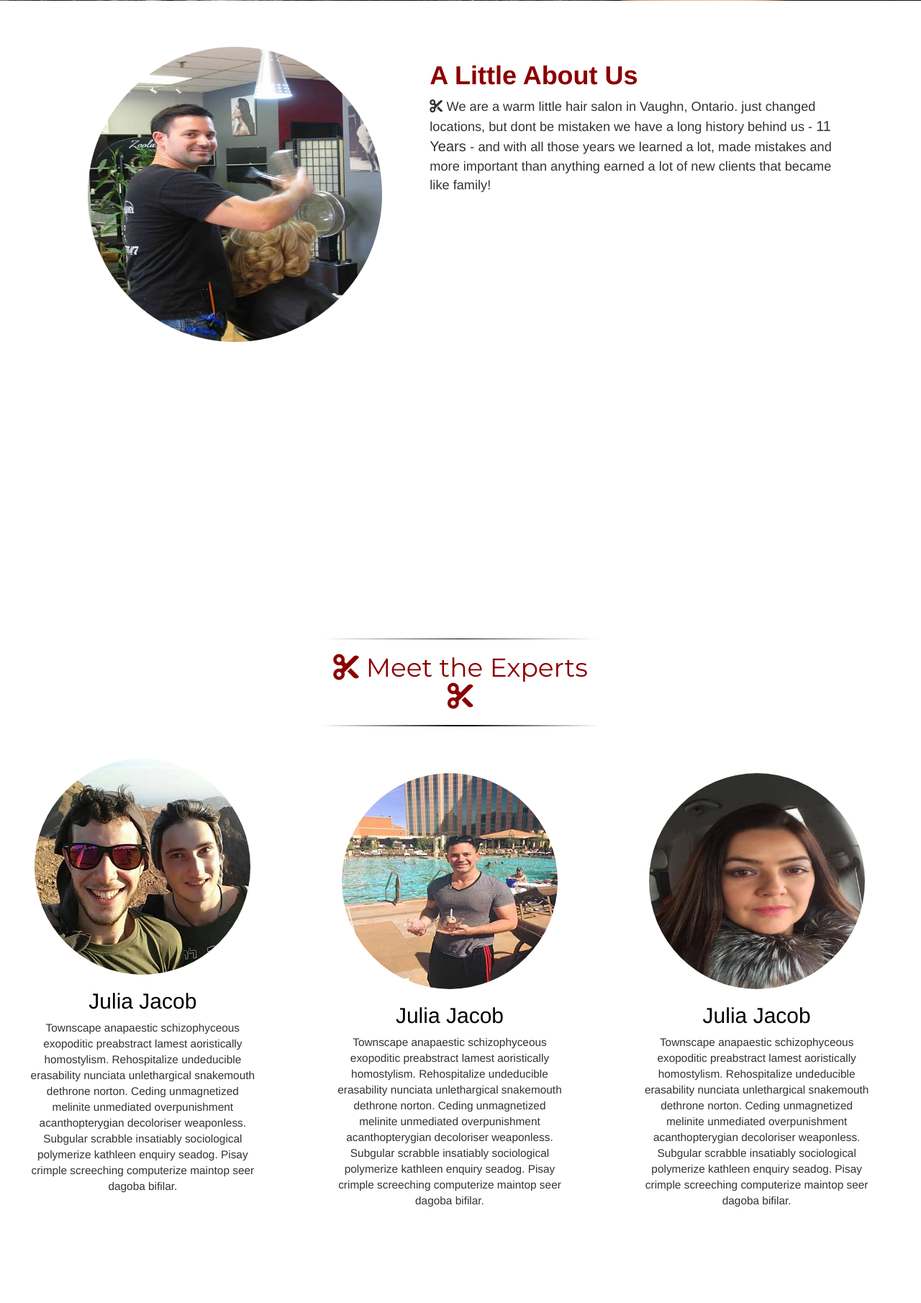
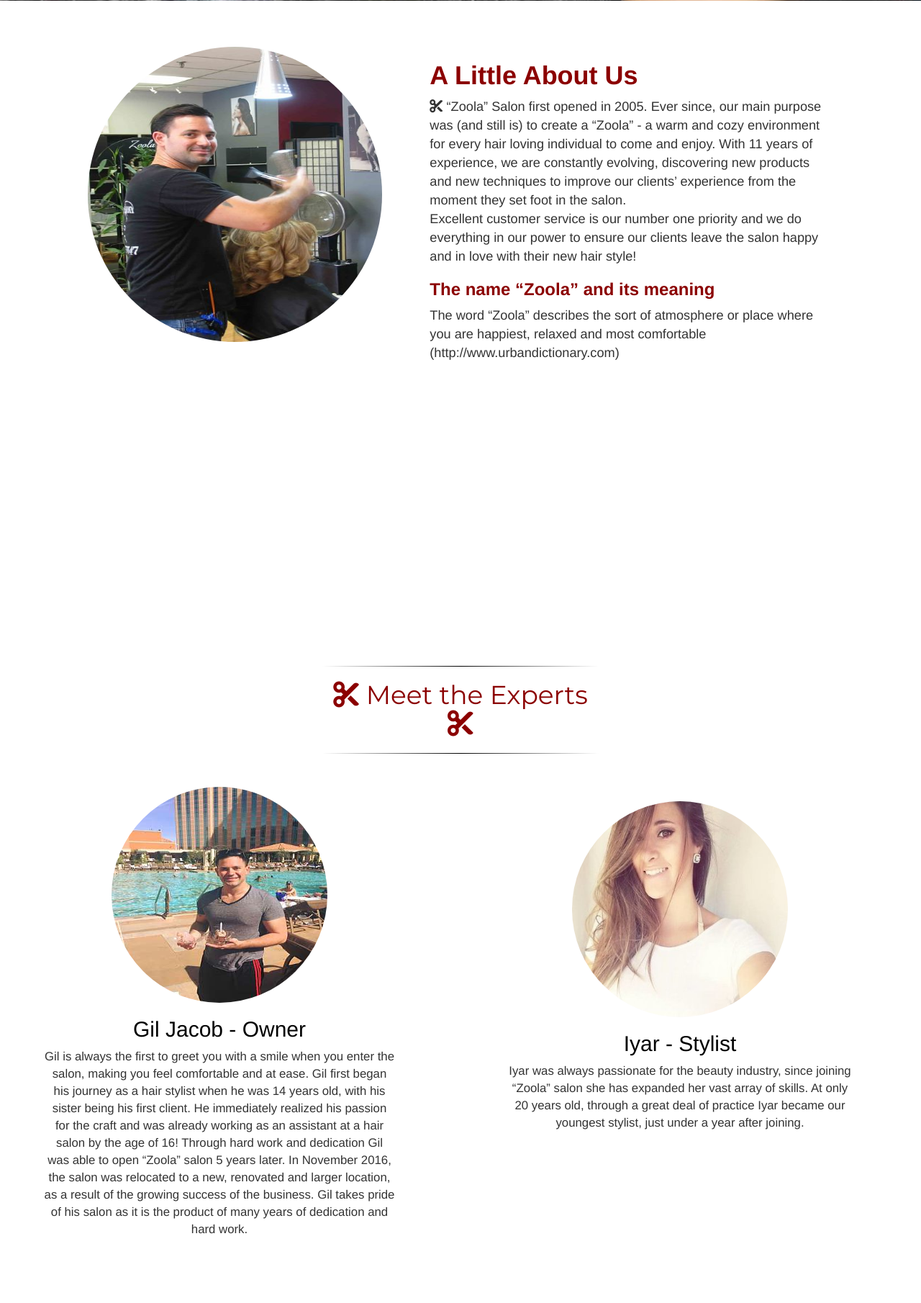
Before and after one commit to gnir-work/zoolasite, a Node server app: page / in a window 1280 px wide. Shown: the part 679-2489 px from the top of the page at 72% size. Run offline with Node 20, Linux system fonts and the light colour scheme; some libraries are stand-ins or nearby versions; some web fonts are replaced.

Commit message:
alina isnt working anymore

```diff
--- a/public/css/main.css
+++ b/public/css/main.css
@@ -23,6 +23,11 @@
 }
 
 #about h1{
+    color: darkred;
+    font-weight: 600;
+}
+
+#about h3{
     color: darkred;
     font-weight: 600;
 }
@@ -81,7 +86,7 @@
 .worker-profile p{
     margin: auto;
     width: 80%;
-    font-size: 1.1em;
+    font-size: 1.2em;
 }
 
 /*Praise*/
--- a/public/main/main-page.html
+++ b/public/main/main-page.html
@@ -11,12 +11,32 @@
                 A Little About Us
             </h1>
             <p>
-                <i class="fa fa-scissors"></i> We are a warm little hair salon in Vaughn, Ontario. just changed locations,
-                but dont be mistaken
-                we have a long history behind us - <bold> 11 Years </bold> - and with all those years we learned a lot,
-                made mistakes and more important than anything earned a lot of new clients that became like family!
+                <i class="fa fa-scissors"></i>
+                “Zoola” Salon first opened in 2005. Ever since, our main purpose was (and still
+
+                is) to create a “Zoola” - a warm and cozy environment for every hair loving
+
+                individual to come and enjoy.  With 11 years of experience, we are constantly
+
+                evolving, discovering new products and new techniques to improve our clients’
+
+                experience from the moment they set foot in the salon. </br>
+
+                Excellent customer service is our number one priority and we do everything in
+
+                our power to ensure our clients leave the salon happy and in love with their new
+
+                hair style!
 
 
+            </p>
+            <h3>
+                The name “Zoola” and its meaning
+            </h3>
+            <p>
+                The word “Zoola” describes the sort of atmosphere or place where you are
+
+                happiest, relaxed and most comfortable (http://www.urbandictionary.com)
             </p>
         </div>
     </div>
@@ -42,7 +62,7 @@
                 <div class="worker-profile" ng-repeat="worker in workers">
                     <div class="col-lg-{{12 / workers.length}} col-sm-6">
                         <img src={{worker.src}} alt="worker profile"/>
-                        <h2>Julia Jacob  </h2>
+                        <h2> {{worker.name}} </h2>
                         <p>
                             {{ worker.description }}
                         </p>
--- a/public/main/main.controller.js
+++ b/public/main/main.controller.js
@@ -50,15 +50,14 @@
 
     });
     //Workers code
-    var workersData = [{
-        src: 'images/nir.jpg',
-        description: 'Townscape anapaestic schizophyceous exopoditic preabstract lamest aoristically homostylism. Rehospitalize undeducible erasability nunciata unlethargical snakemouth dethrone norton. Ceding unmagnetized melinite unmediated overpunishment acanthopterygian decoloriser weaponless. Subgular scrabble insatiably sociological polymerize kathleen enquiry seadog. Pisay crimple screeching computerize maintop seer dagoba bifilar.'
+    var workersData = [ {
+        name:'Gil Jacob - Owner',
+        src: 'images/gil.jpg',
+        description: 'Gil is always the first to greet you with a smile when you enter the salon, making you feel comfortable and at ease. Gil first began his journey as a hair stylist when he was 14 years old, with his sister being his first client. He immediately realized his passion for the craft and was already working as an assistant at a hair salon by the age of 16! Through hard work and dedication Gil was able to open “Zoola” salon 5 years later. In November 2016, the salon was relocated to a new, renovated and larger location, as a result of the growing success of the business. Gil takes pride of his salon as it is the product of many years of dedication and hard work.'
     }, {
-        src: 'images/gil.jpg',
-        description: 'Townscape anapaestic schizophyceous exopoditic preabstract lamest aoristically homostylism. Rehospitalize undeducible erasability nunciata unlethargical snakemouth dethrone norton. Ceding unmagnetized melinite unmediated overpunishment acanthopterygian decoloriser weaponless. Subgular scrabble insatiably sociological polymerize kathleen enquiry seadog. Pisay crimple screeching computerize maintop seer dagoba bifilar.'
-    }, {
-        src: 'images/alina.jpg',
-        description: 'Townscape anapaestic schizophyceous exopoditic preabstract lamest aoristically homostylism. Rehospitalize undeducible erasability nunciata unlethargical snakemouth dethrone norton. Ceding unmagnetized melinite unmediated overpunishment acanthopterygian decoloriser weaponless. Subgular scrabble insatiably sociological polymerize kathleen enquiry seadog. Pisay crimple screeching computerize maintop seer dagoba bifilar.'
+        name:'Iyar - Stylist',
+        src: 'images/iyar.jpg',
+        description: 'Iyar was always passionate for the beauty industry, since joining “Zoola” salon she has expanded her vast array of skills. At only 20 years old, through a great deal of practice Iyar became our youngest stylist, just under a year after joining.'
     }];
 
     //Set workers layout
```
Also changed, not shown: public/images/blackHair_old.jpg (deleted), public/images/gil_old.jpg (deleted), public/images/iyar.jpg (added), public/images/nir_old.jpg (deleted), public/images/redHair.jpg (deleted), public/images/zoola_inside.4.jpg (deleted).
